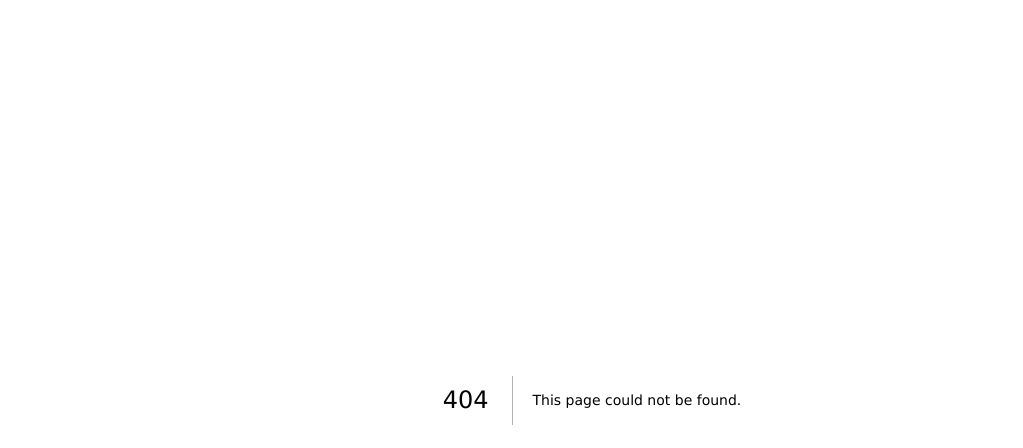
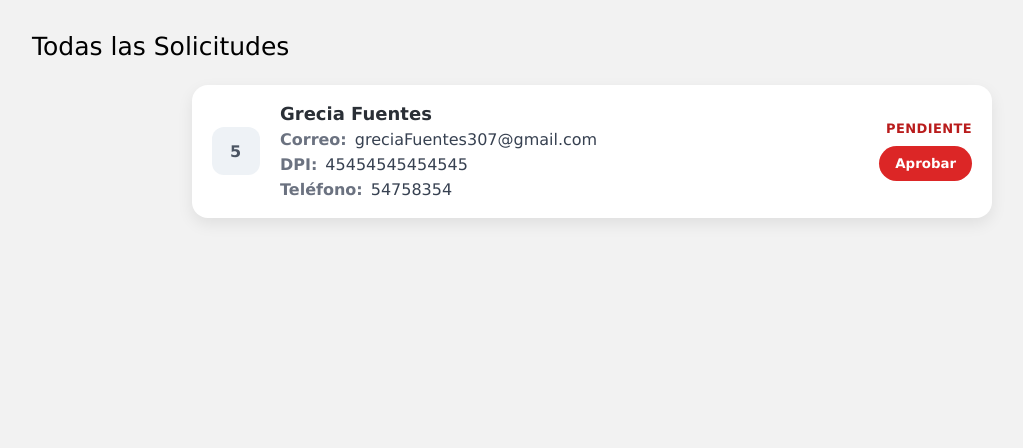
Before and after one commit to GreciaFuent/libaryUserRegister-HW, a Next.js app in the folder libary-register/: page /adminValidation in a window 1280 px wide. Before the commit this address had no page. Shown: the top 448 px of the page, without its empty margins (48-1071 px from the left). Built offline with nearby package versions, Linux system fonts and the light colour scheme.

Commit message:
feat(front): create the page for the admin

```diff
--- /dev/null
+++ b/libary-register/src/app/adminValidation/adminPage.css
@@ -0,0 +1,17 @@
+.div-validation {
+    min-height: 100vh;
+    padding: 2rem 5rem;
+    background-color: #F2F2F2;
+}
+
+.div-validation h3 {
+    font-weight: 300;
+    margin-bottom: 1.5rem;
+    font-size: 25px;
+}
+
+.request-container {
+    display: flex;
+    flex-direction: column;
+    align-items: center;
+}
--- /dev/null
+++ b/libary-register/src/app/adminValidation/page.tsx
@@ -0,0 +1,21 @@
+import SolicitudCard from "@/components/infoUser";
+import "./adminPage.css";
+
+export default function validationPage() {
+
+  return (
+    <div className="div-validation">
+        <h3>Todas las Solicitudes</h3>
+        <div className="request-container">
+          <SolicitudCard
+          idUser={5}
+          fullName="Grecia Fuentes"
+          email="greciaFuentes307@gmail.com"
+          dpi="45454545454545"
+          phoneNumber="54758354"/>
+
+        </div>
+
+    </div>
+  );
+}
--- /dev/null
+++ b/libary-register/src/components/infoUser.tsx
@@ -0,0 +1,98 @@
+"use client";
+import { useState } from "react";
+import "../styles/infoUserCard.css";
+
+type UserCardProps = {
+  idUser: number;
+  fullName: string;
+  email: string;
+  dpi: string;
+  phoneNumber: string;
+  defaultApproved?: boolean;
+  onStatusChange?: (status: boolean) => void;
+};
+
+export default function SolicitudCard({
+  idUser,
+  fullName,
+  email,
+  dpi,
+  phoneNumber,
+  defaultApproved = false,
+  onStatusChange,
+}: UserCardProps) {
+  const [approved, setApproved] = useState(defaultApproved);
+
+  const handleApprove = () => {
+    const next = !approved;
+    setApproved(next);
+    onStatusChange?.(next);
+  };
+
+  const handleSendWhatsApp = () => {
+    alert(`📲 Se envió confirmación por WhatsApp al número ${phoneNumber}`);
+  };
+
+  const handleSendEmail = () => {
+    alert(`📧 Se envió confirmación al correo ${email}`);
+  };
+
+  return (
+    <div className="user-card">
+      <div className="user-card-left">
+        <div className="user-card-logo">{idUser}</div>
+      </div>
+
+      <div className="user-card-middle">
+        <div className="user-card-name">{fullName}</div>
+        <div className="user-card-row">
+          <span className="user-card-label">Correo:</span>
+          <span className="user-card-value">{email}</span>
+        </div>
+        <div className="user-card-row">
+          <span className="user-card-label">DPI:</span>
+          <span className="user-card-value">{dpi}</span>
+        </div>
+        <div className="user-card-row">
+          <span className="user-card-label">Teléfono:</span>
+          <span className="user-card-value">{phoneNumber}</span>
+        </div>
+      </div>
+
+      <div className="user-card-right">
+        <div
+          className={`user-card-status ${approved ? "approved" : "pending"}`}
+        >
+          {approved ? "Aprobado" : "Pendiente"}
+        </div>
+
+        <button
+          type="button"
+          className={`user-card-button ${approved ? "approved" : "to-approve"}`}
+          onClick={handleApprove}
+        >
+          {approved ? "Aprobado" : "Aprobar"}
+        </button>
+
+        {approved && (
+          <>
+            <button
+              type="button"
+              className="user-card-button whatsapp"
+              onClick={handleSendWhatsApp}
+            >
+              Enviar WhatsApp
+            </button>
+            <button
+              type="button"
+              className="user-card-button email"
+              onClick={handleSendEmail}
+            >
+              Enviar Correo
+            </button>
+          </>
+        )}
+      </div>
+    </div>
+  );
+}
--- /dev/null
+++ b/libary-register/src/styles/infoUserCard.css
@@ -0,0 +1,124 @@
+.user-card {
+  display: flex;
+  align-items: center;
+  justify-content: space-between;
+  gap: 20px;
+  width: 100%;
+  max-width: 760px;
+  padding: 18px 20px;
+  border-radius: 16px;
+  background: #ffffff;
+  box-shadow: 0 6px 16px rgba(0,0,0,0.08);
+  margin-bottom: 1.5rem;
+}
+
+.user-card-left .user-card-logo {
+  width: 48px;
+  height: 48px;
+  border-radius: 12px;
+  display: flex;
+  align-items: center;
+  justify-content: center;
+  font-weight: 700;
+  letter-spacing: 1px;
+  background: #eef2f6;
+  color: #4b5563;
+}
+
+.user-card-middle {
+  flex: 1;
+  display: flex;
+  flex-direction: column;
+  gap: 6px;
+  min-width: 0;
+}
+
+.user-card-name {
+  font-size: 18px;
+  font-weight: 700;
+  color: #2a2f36;
+}
+
+.user-card-row {
+  display: flex;
+  flex-wrap: wrap;
+  gap: 8px;
+  line-height: 1.2;
+}
+
+.user-card-label {
+  font-weight: 600;
+  color: #6b7280;
+}
+
+.user-card-value {
+  color: #374151;
+  word-break: break-word;
+}
+
+.user-card-right {
+  display: flex;
+  flex-direction: column;
+  align-items: flex-end;
+  gap: 10px;
+  min-width: 160px;
+}
+
+.user-card-status {
+  font-size: 13px;
+  font-weight: 700;
+  letter-spacing: .4px;
+  text-transform: uppercase;
+}
+
+.user-card-status.pending {
+    color: #b91c1c;
+}
+.user-card-status.approved {
+    color: #047857;
+}
+
+.user-card-button {
+  border: 0;
+  border-radius: 999px;
+  padding: 10px 16px;
+  font-weight: 700;
+  cursor: pointer;
+  transition: transform .04s ease, filter .2s ease;
+  color: #fff;
+}
+
+.user-card-button.to-approve {
+    background: #dc2626;
+}
+
+.user-card-button.to-approve:hover {
+    filter: brightness(0.95);
+}
+
+.user-card-button.approved {
+    background: #059669;
+}
+
+.user-card-button.approved:hover {
+    filter: brightness(1.05);
+}
+
+.user-card-button.whatsapp {
+  background: #25d366;
+}
+.user-card-button.whatsapp:hover {
+  filter: brightness(0.9);
+}
+
+.user-card-button.email {
+  background: #1a73e8;
+}
+.user-card-button.email:hover {
+  filter: brightness(0.9);
+}
+
+.user-card-button:disabled {
+  opacity: 0.6;
+  cursor: not-allowed;
+}
```
